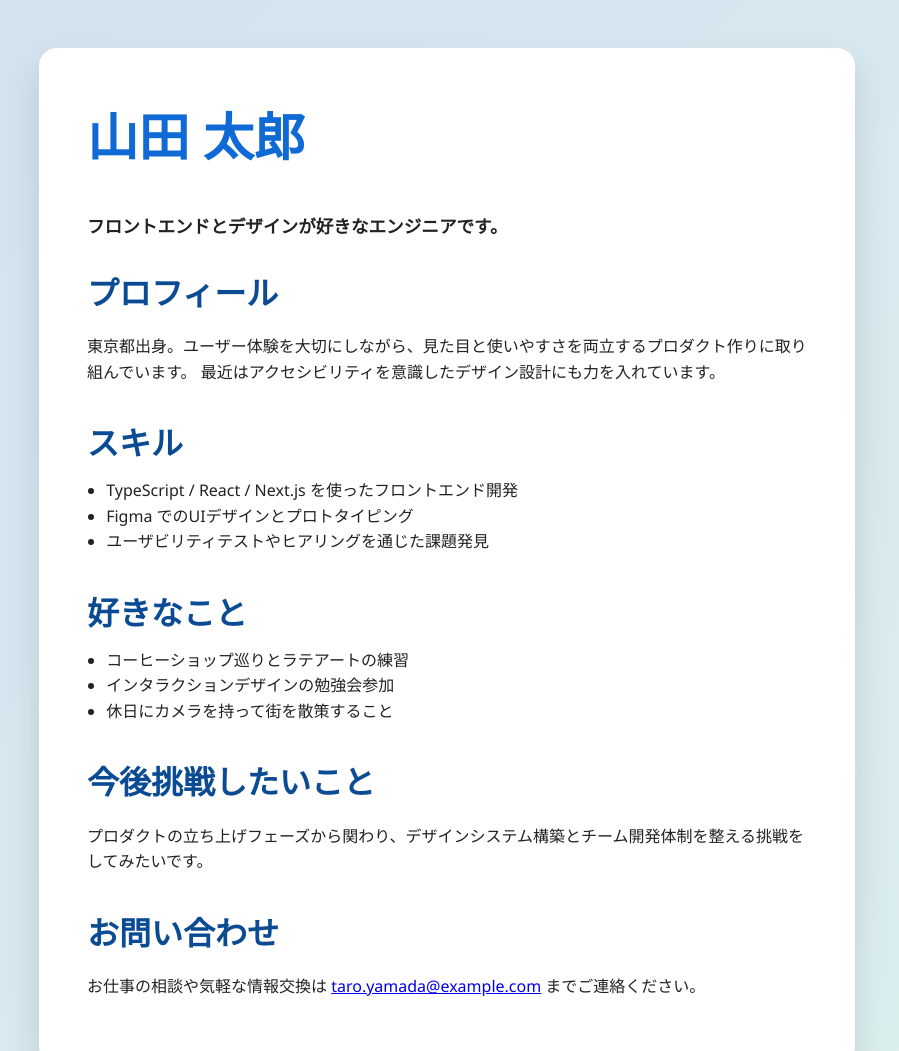
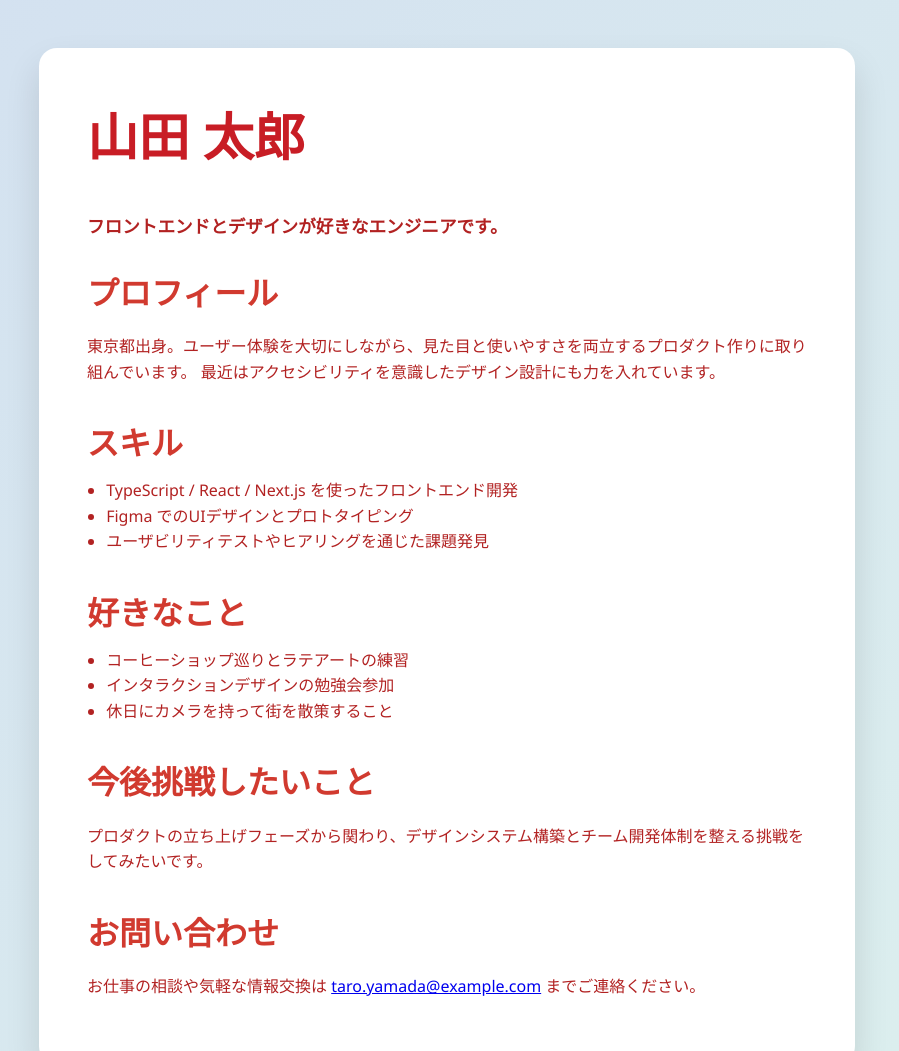
Before and after one commit to dzr01145/PS-RISK-AI, a plain HTML site: page index.html in a window 1280 px wide. Shown: the top 1051 px of the page, without its empty margins (193-1092 px from the left). Drawn offline with Linux system fonts and the light colour scheme.

Commit message:
Change color scheme to red

```diff
--- a/index.html
+++ b/index.html
@@ -10,7 +10,7 @@
       font-family: "Segoe UI", "Hiragino Kaku Gothic ProN", "Yu Gothic", sans-serif;
       line-height: 1.6;
       background: #f5f5f5;
-      color: #222;
+      color: #b22222;
     }
     body {
       margin: 0;
@@ -32,12 +32,12 @@
     h1 {
       margin-top: 0;
       font-size: clamp(2.5rem, 4vw, 3.2rem);
-      color: #106ad5;
+      color: #c81d25;
     }
     h2 {
       margin-bottom: 0.6rem;
       font-size: clamp(1.5rem, 2.5vw, 2rem);
-      color: #0b4b94;
+      color: #d13a2f;
     }
     p, li {
       font-size: 1rem;
```
